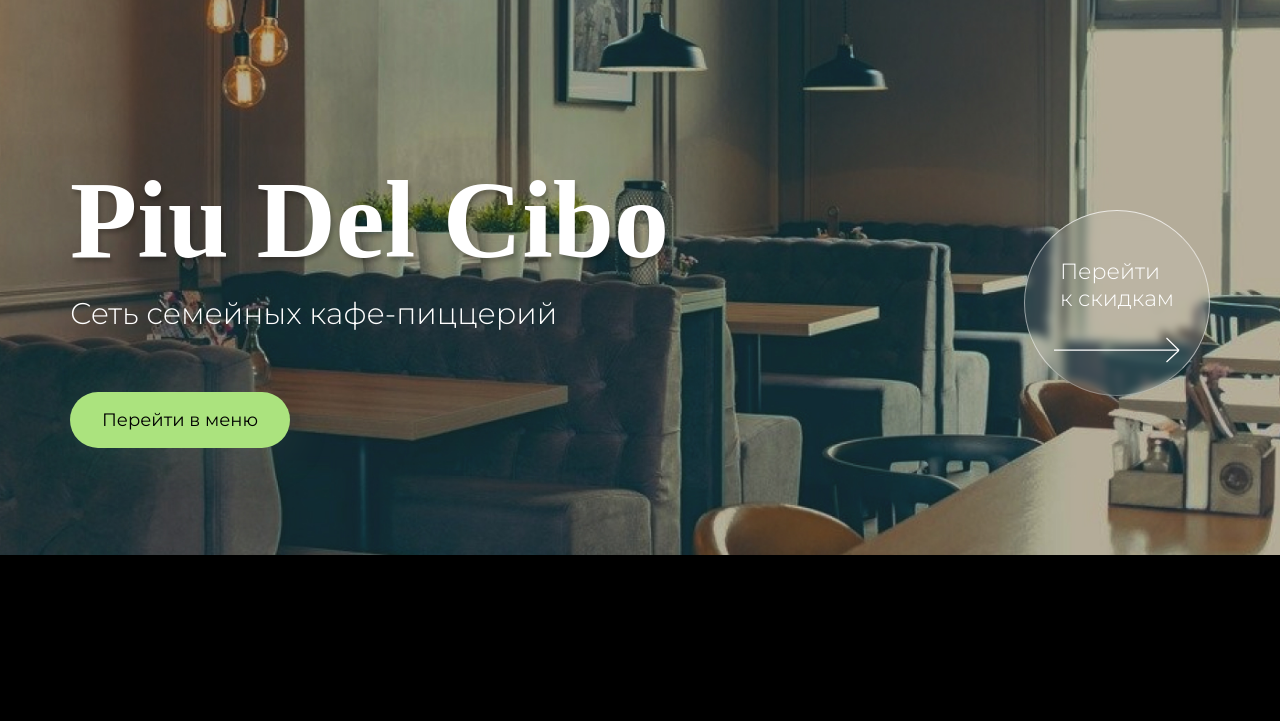
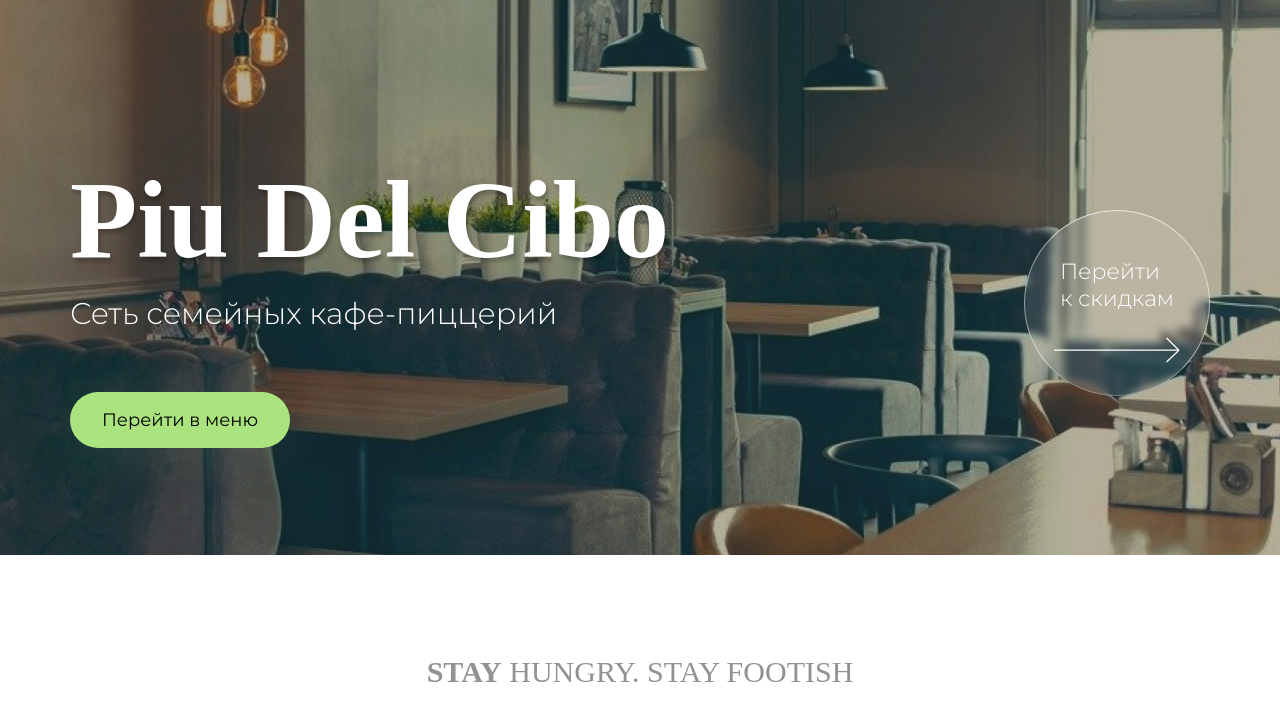
Before and after one commit to Yud1nArtem/Piu-Del-Cibo, a website: page app/index.html in a window 1280 px wide. Shown: the part 245-966 px from the top of the page. Before the commit the page ends 800 px from the top, so only its background shows below. Drawn offline with Linux system fonts and the light colour scheme; a web font is replaced by a local one.

Commit message:
Add section text and change title tag in head

```diff
--- a/app/index.html
+++ b/app/index.html
@@ -4,7 +4,7 @@
     <meta charset="UTF-8">
     <meta http-equiv="X-UA-Compatible" content="IE=edge">
     <meta name="viewport" content="width=device-width, initial-scale=1.0">
-    <title>Document</title>
+    <title>Piu Del Cibo</title>
     <link rel="preconnect" href="https://fonts.gstatic.com">
     <link href="https://fonts.googleapis.com/css2?family=Lusitana:wght@400;700&family=Montserrat:ital,wght@0,100;0,200;0,300;0,400;0,500;0,600;0,700;0,800;0,900;1,100;1,200;1,300;1,400;1,500;1,600;1,700;1,800;1,900&display=swap" rel="stylesheet">
     <link rel="stylesheet" href="https://cdnjs.cloudflare.com/ajax/libs/font-awesome/5.15.2/css/all.min.css">
@@ -105,13 +105,18 @@
                     <div class="header__content_right">
                         <a class="header__content_link" href="#">
                             <span>Перейти</br>к скидкам</span>
-                            <img class="header__content_link-arrow" src="images/Link arrow.svg" alt="">
+                            <img class="header__content_link-arrow" src="images/Link arrow.svg" alt="Go to discounds">
                         </a>
                     </div>
                 </div>
             </div>
         </div>
    </header>
+   <section class="section__text">
+       <p class="main__text">
+           <span>STAY</span> HUNGRY. STAY FOOTISH
+       </p>
+   </section>
 
 
     <script src="js/main.min.js"></script>
--- a/app/scss/style.scss
+++ b/app/scss/style.scss
@@ -283,3 +283,22 @@ button {
         border: 1px solid rgba(255, 255, 255, .8);
     }
 }
+
+
+
+.section__text {
+    padding: 100px 0;
+    background-color: #fff;
+    display: flex;
+    justify-content: center;
+    align-items: center;
+}
+.main__text {
+    font-family: fFamily;
+    font-size: 30px;
+    color: #929292;
+
+    span {
+        font-weight: bold;
+    }
+}
```
Also changed, not shown: app/css/style.min.css.
